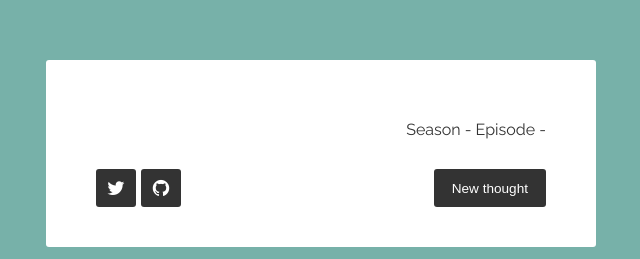
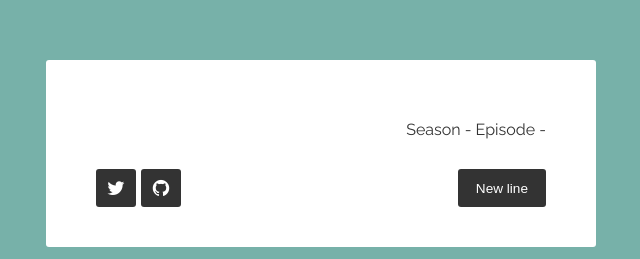
Before and after one commit to InosRahul/creed_db, a React (Create React App) app: page / in a window 1280 px wide. Shown: the part 145-404 px from the top of the page, without its empty margins (319-959 px from the left). Built offline with nearby package versions, Linux system fonts and the light colour scheme; no server answers.

Commit message:
minor fix: change from thought to line

```diff
--- a/src/components/Thoughts.js
+++ b/src/components/Thoughts.js
@@ -76,7 +76,7 @@ const Thoughts = () => {
              <i className="fa fa-github"></i>
             </a>
             <button id="new-thought" className="button" onClick={handleClick}>
-                New thought
+                New line
             </button>
 
 
```
